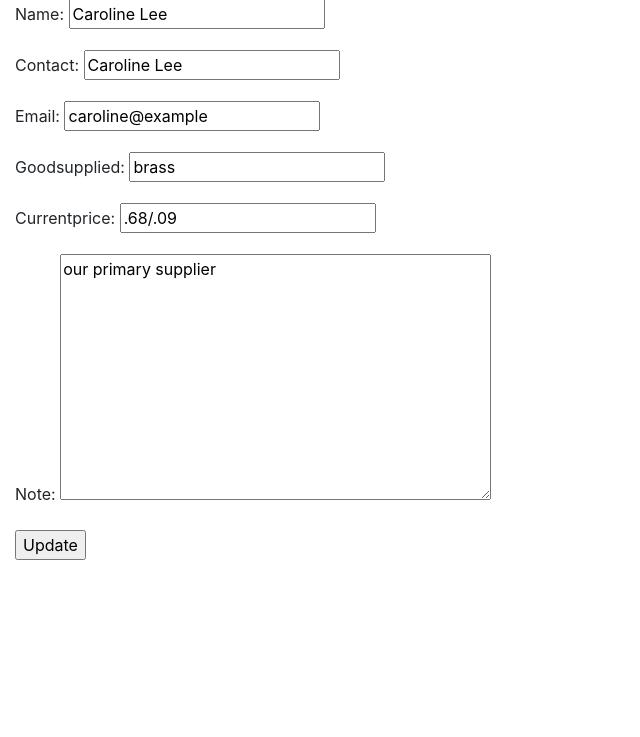
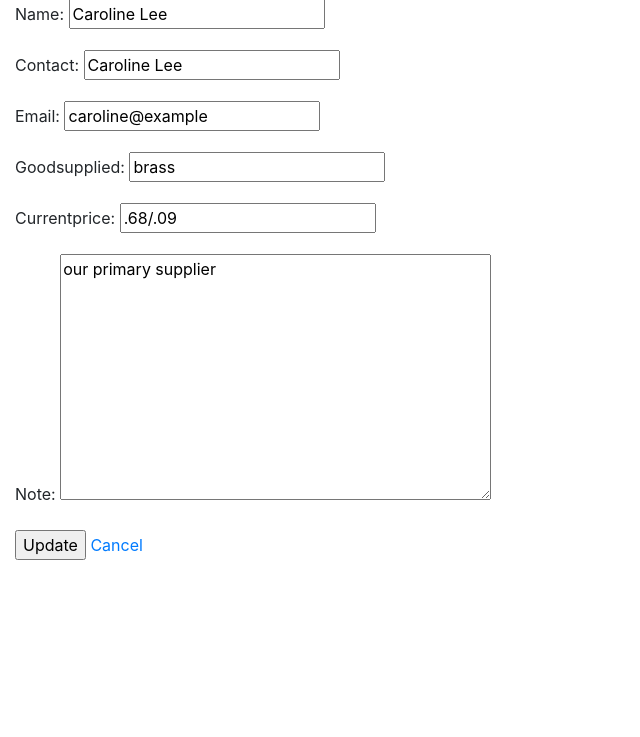
Before and after one commit to daveroberts0321/tnarmsinv, a Django app: a page that uses templates/updatesupplier.html in a window 1280 px wide. Shown: the part 63-800 px from the top of the page, without its empty margins (0-640 px from the left). Run offline with Django 3.2, Linux system fonts and the light colour scheme; data comes from the database, SQL or seed files in the repository; some libraries are stand-ins or nearby versions.

Commit message:
cancel buttons

```diff
--- a/templates/addsupplier_form.html
+++ b/templates/addsupplier_form.html
@@ -8,6 +8,7 @@
     {{ form.as_table }}
     </table>
     <input type="submit" value="Submit">
+    <a href="{% url "supplierlist" %}"> Cancel</a>
   </form>
 </div>
 
--- a/templates/updatesupplier.html
+++ b/templates/updatesupplier.html
@@ -5,6 +5,7 @@
     <form method="post">{% csrf_token %}
     {{ form.as_p }}
     <input type="submit" value="Update">
+    <a href="{% url "supplierlist" %}"> Cancel</a>
 </form>
 </div>
 {% endblock %}
```
